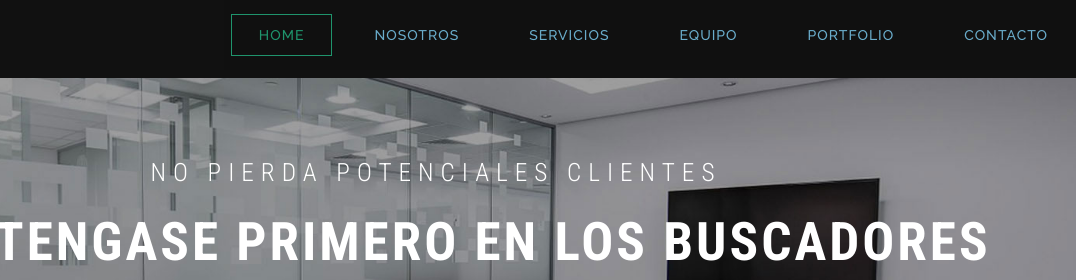
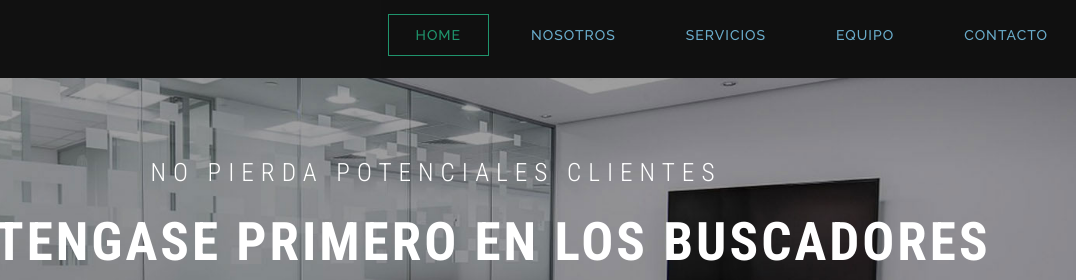
Before and after one commit to websdelvalle/websdelvalle, a plain HTML site: page index.html in a window 1280 px wide. Shown: the top 280 px of the page, 204-1280 px from the left. Drawn offline with Linux system fonts and the light colour scheme.

Commit message:
eliminar portfolio

```diff
--- a/index.html
+++ b/index.html
@@ -60,7 +60,6 @@ function hideURLbar(){ window.scrollTo(0,1); } </script>
 								<li class="menu__item"><a href="#about" class="scroll menu__link">Nosotros</a></li>
 								<li class="menu__item"><a href="#services" class="scroll menu__link">Servicios</a></li>
 								<li class="menu__item"><a href="#team" class="scroll menu__link">Equipo</a></li>
-								<li class="menu__item"><a href="#gallery" class="scroll menu__link">Portfolio</a></li>
 								<li class="menu__item"><a href="#contact" class="scroll menu__link">Contacto</a></li>
 							</ul>
 						</nav>
```
